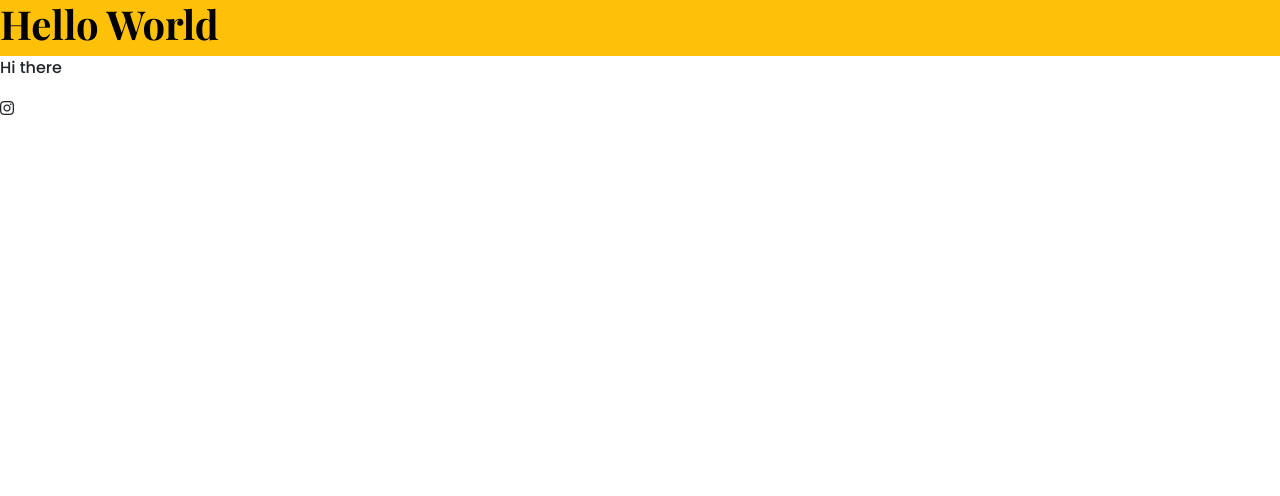
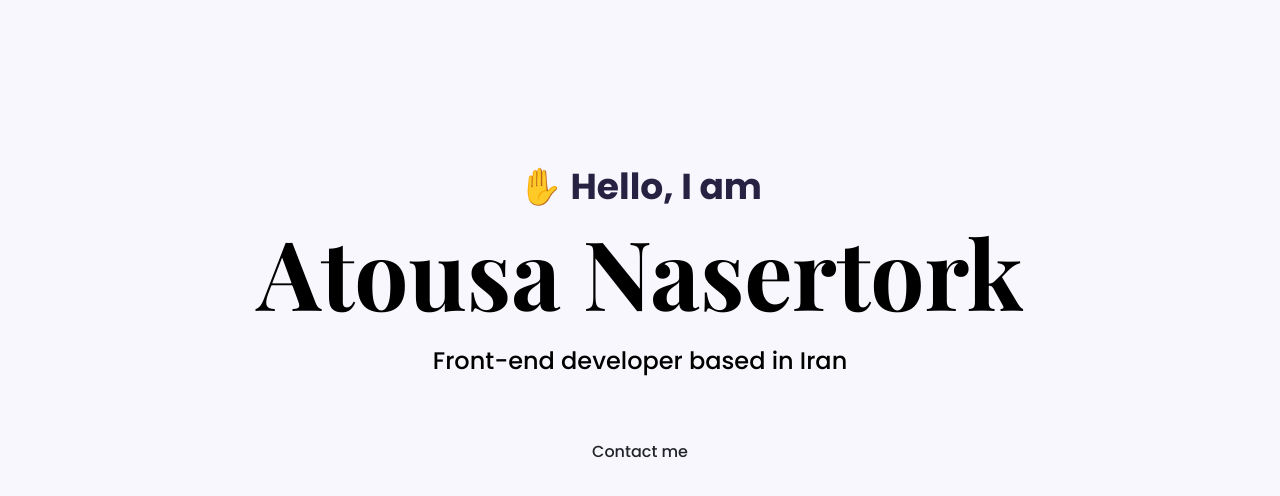
Before and after one commit to AtousaN/Responsive, a plain HTML site: page index.html in a window 1280 px wide. Drawn offline with nearby package versions, Linux system fonts and the light colour scheme.

Commit message:
Worked on Homepage Hero

```diff
--- a/index.html
+++ b/index.html
@@ -29,10 +29,11 @@
     ></script>
   </head>
   <body>
-    <div class="d-flex bg-warning">
-      <h1>Hello World</h1>
+    <div class="hero">
+      <p>✋ Hello, I am</p>
+      <h1>Atousa Nasertork</h1>
+      <h2 class="mb-5">Front-end developer based in Iran</h2>
+      <a href="#" class="btn btn-branding">Contact me</a>
     </div>
-    <p>Hi there</p>
-    <i class="fab fa-instagram"></i>
   </body>
 </html>
--- a/styles/portfolio.css
+++ b/styles/portfolio.css
@@ -1,9 +1,53 @@
-h1 {
+:root {
+    --branding-color: #6c63ff;
+    --secondary-color: #f9f7fe;
+    --heading-font-family: "Playfair Display", serif;
+    --default-font-family: "Poppins", sans-serif;
+}
+
+body {
+    font-family: var(--default-font-family);
+}
+
+h1, h2, h3, h4, h5, h6 {
     color: black;
-    font-family: "Playfair Display", serif;
+    font-family: var(--heading-font-family);
     font-weight: bold;
 }
+
+h1 {
+    font-size: 96px;
+}
+
 p {
+    font-weight: normal;
+}
+
+.hero {
+    background: var(--secondary-color);
+    text-align: center;
+    padding: 160px 20px;
+}
+
+.hero p {
+    font-size: 36px;
+    font-weight: bold;
+    margin: 0;
+    color: #272142;
+}
+
+.hero h2 {
     font-family: "Poppins", sans-serif;
     font-weight: normal;
+    line-height: 2;
+    font-size: 24px;
 }
+
+.btn.branding {
+    background: var(--branding-color);
+    border-radius: 4px;
+    color: white;
+    font-size: 18px;
+    line-height: 27px;
+    padding: 15px 30px;
+}
```
